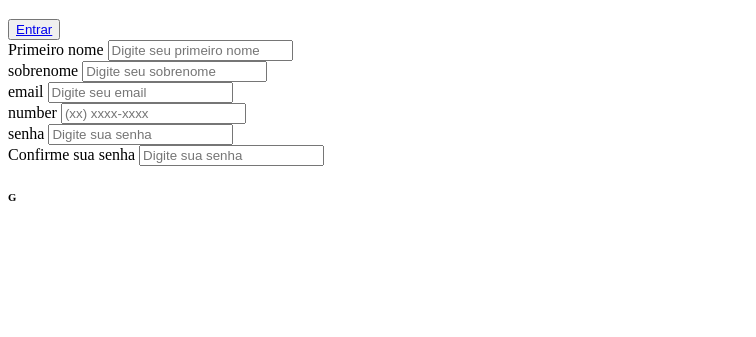
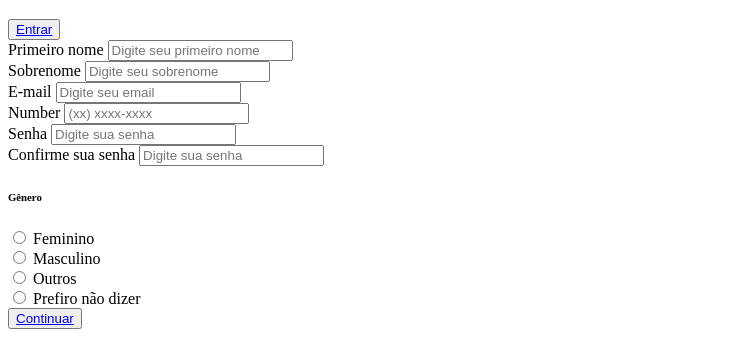
Before and after one commit to izaferrari/formulario-teste-1, a plain HTML site: page index.html in a window 1280 px wide. Shown: the part 601-938 px from the top of the page, without its empty margins (0-756 px from the left). Before the commit the page ends 829 px from the top, so only its background shows below. Drawn offline with Linux system fonts and the light colour scheme.

Commit message:
html sem css

```diff
--- a/index.html
+++ b/index.html
@@ -32,19 +32,19 @@
                             required>
                     </div>
                     <div class="input-box">
-                        <label for="lastname">sobrenome</label>
+                        <label for="lastname">Sobrenome</label>
                         <input id="lastname" type="text" name="lastname" placeholder="Digite seu sobrenome" required>
                     </div>
                     <div class="input-box">
-                        <label for="email">email</label>
+                        <label for="email">E-mail</label>
                         <input id="email" type="email" name="email" placeholder="Digite seu email" required>
                     </div>
                     <div class="input-box">
-                        <label for="number">number</label>
+                        <label for="number">Number</label>
                         <input id="number" type="tel" name="number" placeholder="(xx) xxxx-xxxx" required>
                     </div>
                     <div class="input-box">
-                        <label for="password">senha</label>
+                        <label for="password">Senha</label>
                         <input id="password" type="password" name="password" placeholder="Digite sua senha" required>
                     </div>
                     <div class="input-box">
@@ -55,8 +55,30 @@
                 </div>
                 <div class="gender-inputs">
                     <div class="gender-title">
-                        <h6>G</h6>
-
+                        <h6>Gênero</h6>
+                    </div>
+                    <div class="gender-groups">
+                        <div class="gender-input">
+                            <input type="radio" id="female" name="gender">
+                            <label for="female">Feminino</label>
+                        </div>
+                        <div class="gender-input">
+                            <input type="radio" id="male" name="gender">
+                            <label for="male">Masculino</label>
+                        </div>
+                        <div class="gender-input">
+                            <input type="radio" id="others" name="gender">
+                            <label for="others">Outros</label>
+                        </div>
+                        <div class="gender-input">
+                            <input type="radio" id="none" name="gender">
+                            <label for="none">Prefiro não dizer</label>
+                        </div>
+                    </div>
+                </div>
+                <div>
+                    <div class="continue-button">
+                        <button><a href="#">Continuar</a></button>
                     </div>
 
                 </div>
```
